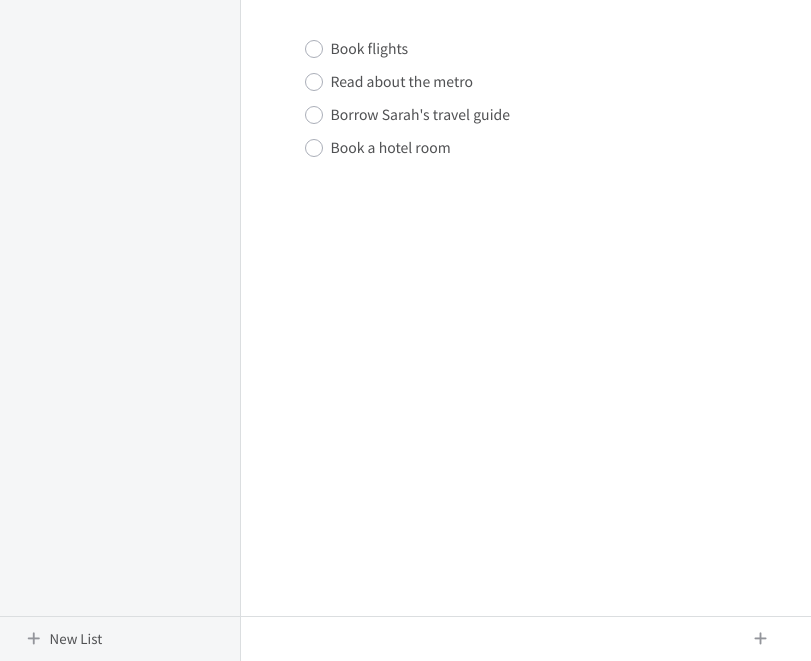
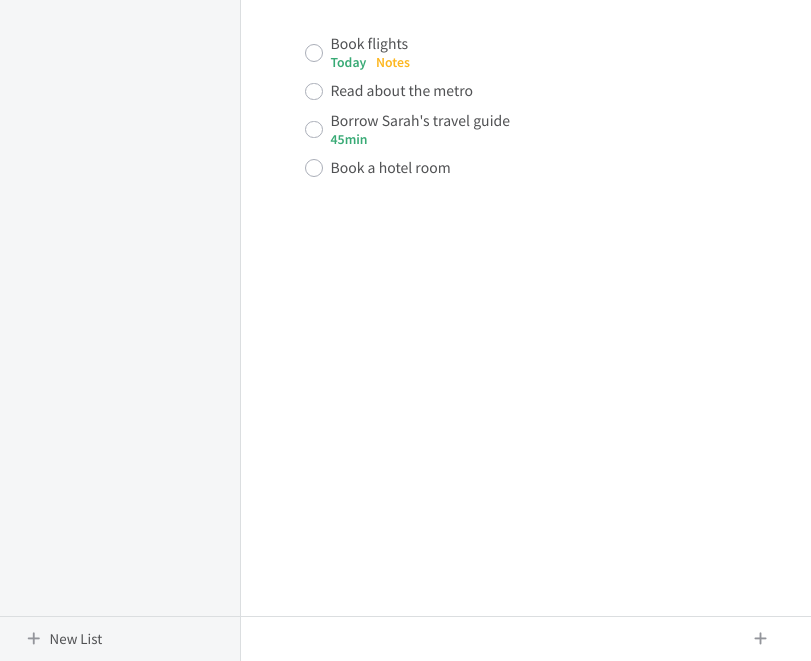
Before and after one commit to michaelbenzinger/todo-app, a website built with webpack: page dist/index.html in a window 1280 px wide. Shown: the part 139-800 px from the top of the page, without its empty margins (0-811 px from the left). Built offline with nearby package versions, Linux system fonts and the light colour scheme.

Commit message:
Added displaying of dueDate, duration, and 'Notes' with conditional formatting for dueDate and duration. Will need to add tooltip for notes

```diff
--- a/src/index.js
+++ b/src/index.js
@@ -5,7 +5,25 @@ import { format } from 'date-fns';
 const todoFactory = (name, notes, dueDate, list, duration, priority, id) => {
   const startDate = new Date(Date.now());
   let completed = false;
-  return {name, notes, dueDate, list, duration, priority, id, startDate, completed};
+  const getDuedateShorthand = () => {
+    const now = new Date(Date.now());
+    const difference = (dueDate.getTime() - now.getTime()) / 1000 / 60 / 60 / 24;
+    if (difference < -1) {
+      return 'Overdue'
+    } else if (difference < 0) {
+      return 'Today'
+    } else if (difference < 1) {
+      return 'Tomorrow'
+    } else if (difference < 6) {
+      return format(dueDate, 'EEEE')
+    } else {
+      return format(dueDate, 'MMM d')
+    }
+  };
+  const getDurationShorthand = () => {
+
+  };
+  return {name, notes, dueDate, list, duration, priority, id, startDate, completed, getDuedateShorthand, getDurationShorthand};
 };
 
 const listFactory = (name, description) => {
@@ -37,6 +55,35 @@ const listFactory = (name, description) => {
   }
   return {name, description, todos, addTodo, removeTodo, toggleCompleted};
 }
+
+const validation = (() => {
+  const validateInput = (name, notes, dueDate, list, priority, duration) => {
+    return true;
+  }
+  const convertDuration = duration => {
+    let convertedDuration = null;
+
+    const runTestStrings = (input, testArray, addOn) => {
+      testArray.forEach(testString => {
+        if (input.endsWith(testString)) {
+          let substring = parseFloat(input.substring(0,input.length-testString.length));
+          if (Number.isFinite(substring) && substring >= 0) {
+            convertedDuration = substring + addOn;
+          }
+        }
+      });
+    }
+
+    runTestStrings(duration, ['m', 'min', 'minute', 'minutes'], 'min');
+    runTestStrings(duration, ['h', 'hr', 'hrs', 'hour', 'hours'], 'hr');
+
+    return convertedDuration;
+  }
+  return {
+    validateInput,
+    convertDuration,
+  }
+})();
 
 const taskHandler = (() => {
   let id = 0;
@@ -75,7 +122,7 @@ const displayHandler = (() => {
   });
 
   const makeAddArea = () => {
-    console.log(document.querySelector('.add-area'));
+    // console.log(document.querySelector('.add-area'));
     if (document.querySelector('.add-area') != null) {
       return false;
     } else {
@@ -153,7 +200,7 @@ const displayHandler = (() => {
       aDName.focus();
 
       const addInputtedTask = () => {
-        if (aDName.value != "") {
+        if (validation.validateInput(aDName.value, aDNotes.value, aDDate.value, aDList.value, aDPriority.value, aDDuration.value)) {
           taskHandler.addTask(exportTaskInput(), database.getCurrentList());
           clearList();
           displayList(database.getCurrentList());
@@ -163,11 +210,21 @@ const displayHandler = (() => {
       const exportTaskInput = () => {
         const name = aDName.value;
         const notes = aDNotes.value;
-        const dueDate = aDDate.value;
+        const dueDate = null;
+        if (aDDate.value) {
+          dueDate = new Date(convertDateString(aDDate.value));
+        }
         const list = aDList.value;
         const priority = aDPriority.value;
-        const duration = aDDuration.value;
+        const duration = validation.convertDuration(aDDuration.value);
         return {name, notes, dueDate, list, duration, priority};
+      }
+      const convertDateString = date => {
+        let newDate = "";
+        newDate += date.slice(5)
+        newDate += "-";
+        newDate += date.slice(0,4);
+        return newDate;
       }
       return true;
     }
@@ -190,17 +247,47 @@ const displayHandler = (() => {
     })
   }
   const displayTask = task => {
+    // console.log(task.dueDate);
     const listItems = document.querySelector('.list-items');
     const listItem = document.createElement('div');
     listItem.classList.add('list-item');
     listItem.dataset.id = task.id;
+
     const itemBox = document.createElement('div');
     itemBox.classList.add('list-item-box');
+    const itemInfo = document.createElement('div');
+    itemInfo.classList.add('item-info');
     const itemName = document.createElement('div');
     itemName.classList.add('item-name');
     itemName.innerText = task.name;
+    const itemDetails = document.createElement('div');
+    itemDetails.classList.add('item-details');
+
+    if (task.dueDate) {
+      const itemDueDate = document.createElement('div');
+      itemDueDate.classList.add('item-due-date');
+      itemDueDate.innerText = task.getDuedateShorthand();
+      itemDetails.appendChild(itemDueDate);
+    }
+    if (task.duration) {
+      const itemDuration = document.createElement('div');
+      itemDuration.classList.add('item-duration');
+      itemDuration.innerText = task.duration;
+      itemDetails.appendChild(itemDuration);
+    }
+    if (task.notes) {
+      const itemNotes = document.createElement('div');
+      itemNotes.classList.add('item-notes');
+      itemNotes.innerText = 'Notes';
+      itemDetails.appendChild(itemNotes);
+    }
+
+    itemInfo.appendChild(itemName);
+
+    if (itemDetails.hasChildNodes()) { itemInfo.appendChild(itemDetails); }
+
     listItem.appendChild(itemBox);
-    listItem.appendChild(itemName);
+    listItem.appendChild(itemInfo);
     listItems.appendChild(listItem);
 
     if (task.completed == true) {
@@ -235,7 +322,7 @@ const displayHandler = (() => {
     contextMenuDelete.innerText = 'Delete';
 
     contextMenuDelete.addEventListener('click', function(e) {
-      console.log('You are deleting ' + target.dataset.id);
+      // console.log('You are deleting ' + target.dataset.id);
       taskHandler.removeTask(target.dataset.id, database.getCurrentList());
       contextMenu.remove();
     });
@@ -269,9 +356,9 @@ const displayHandler = (() => {
 
 const database = (() => {
   let currentList = listFactory('Inbox', 'Description of inbox');
-  taskHandler.addTask({'name': `Book flights`}, currentList);
+  taskHandler.addTask({'name': `Book flights`, 'dueDate': new Date('07-13-2021'), 'notes': 'I have notes'}, currentList);
   taskHandler.addTask({'name': `Read about the metro`}, currentList);
-  taskHandler.addTask({'name': `Borrow Sarah's travel guide`}, currentList);
+  taskHandler.addTask({'name': `Borrow Sarah's travel guide`, 'duration': '45min'}, currentList);
   taskHandler.addTask({'name': `Book a hotel room`}, currentList);
   const getCurrentList = () => {
     return currentList;
--- a/src/style.css
+++ b/src/style.css
@@ -312,6 +312,9 @@ font-size: 0.98em;
 .list-items {
 }
 .list-item {
+  display: flex;
+  flex-direction: row;
+  align-items: center;
   padding: 0.4em 0;
   cursor: pointer;
   transition: color 0.2s;
@@ -320,7 +323,7 @@ font-size: 0.98em;
 .list-item:hover {
   color: var(--gray-3);
 }
-.list-item-completed .item-name {
+.list-item-completed div {
   text-decoration: line-through;
   color: var(--gray-5);
 }
@@ -335,7 +338,7 @@ font-size: 0.98em;
   border-radius: 100px;
   display: inline-block;
   position: relative;
-  top: 0.25em;
+  /* top: 0.25em; */
 }
 .list-item-label {
   color: var(--gray-4);
@@ -352,6 +355,25 @@ font-size: 0.98em;
 }
 .item-name {
   display: inline-block;
+}
+.item-details {
+  padding-top: 0.3em;
+  display: flex;
+  flex-direction: row;
+  font-size: 0.88em;
+}
+.item-details div {
+  font-weight: 600;
+  padding-right: 0.7em;
+}
+.item-due-date {
+  color: var(--forest-1);
+}
+.item-duration {
+  color: var(--forest-1);
+}
+.item-notes {
+  color: var(--yellow-1);
 }
 .add-dialog {
   width: 80%;
```
Also changed, not shown: dist/bundle.js.
